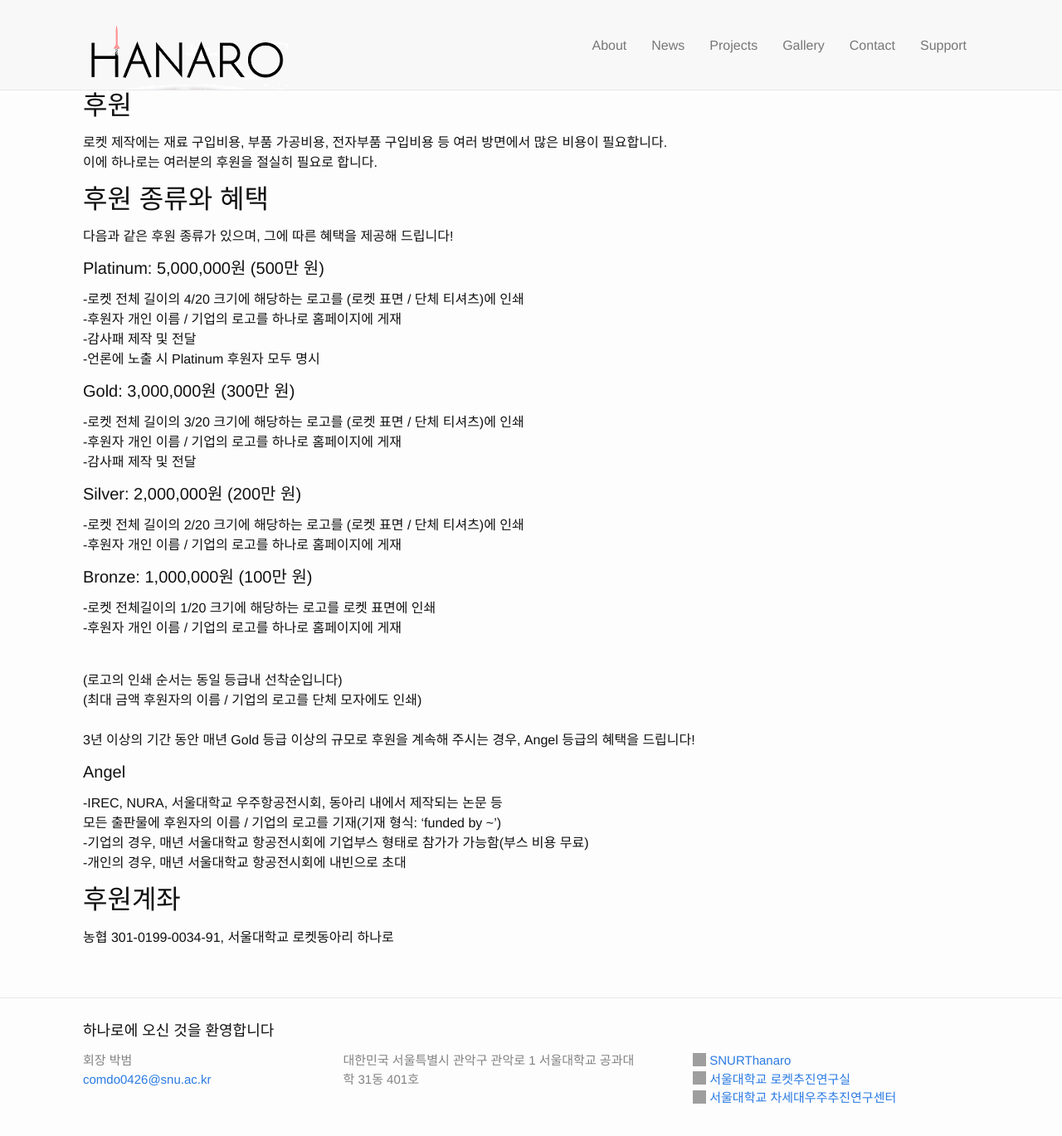
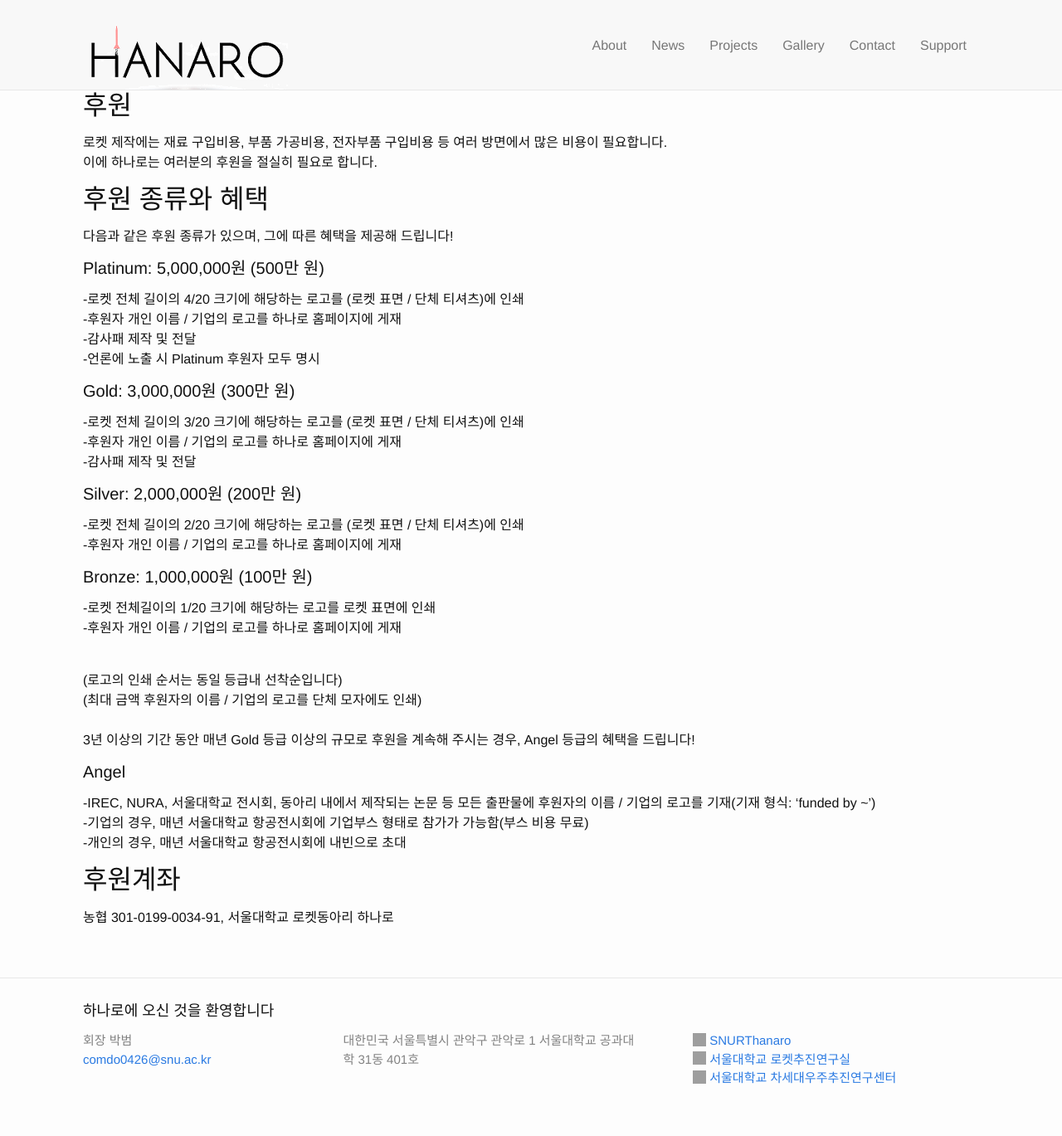
Before and after one commit to Hanaro2021/hanaro.github.io, a Jekyll site: the page built from _pages/6.support.md, in a window 1280 px wide. Shown: the top 1369 px of the page at 83% size. Built offline with Jekyll 4.4.1, drawn with Linux system fonts in a browser that asks for light colours; nearby versions of some CDN libraries; grey boxes are pictures that could not be loaded.

Commit message:
Update 6.support.md

```diff
--- a/_pages/6.support.md
+++ b/_pages/6.support.md
@@ -34,8 +34,7 @@
 3년 이상의 기간 동안 매년 Gold 등급 이상의 규모로 후원을 계속해 주시는 경우, Angel 등급의 혜택을 드립니다!<br/>
 
 #### Angel<br/>
--IREC, NURA, 서울대학교 우주항공전시회, 동아리 내에서 제작되는 논문 등 <br/>
-  모든 출판물에 후원자의 이름 / 기업의 로고를 기재(기재 형식: ‘funded by ~’)<br/>
+-IREC, NURA, 서울대학교 전시회, 동아리 내에서 제작되는 논문 등 모든 출판물에 후원자의 이름 / 기업의 로고를 기재(기재 형식: ‘funded by ~’)<br/>
 -기업의 경우, 매년 서울대학교 항공전시회에 기업부스 형태로 참가가 가능함(부스 비용 무료)<br/>
 -개인의 경우, 매년 서울대학교 항공전시회에 내빈으로 초대
 <br/>
```
